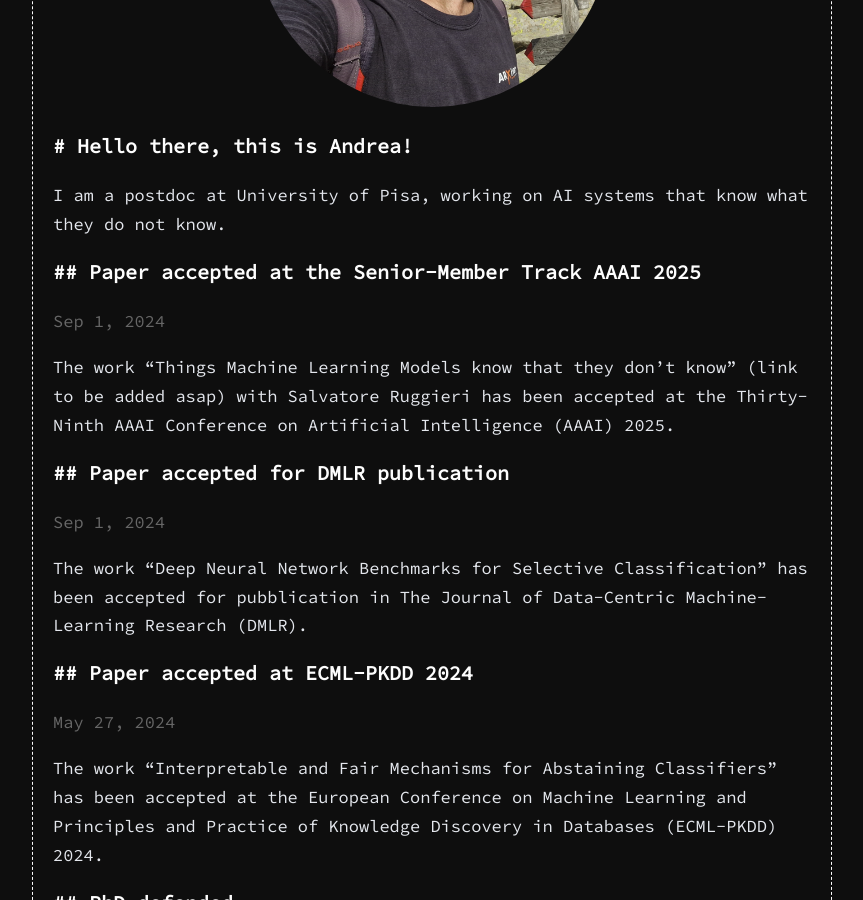
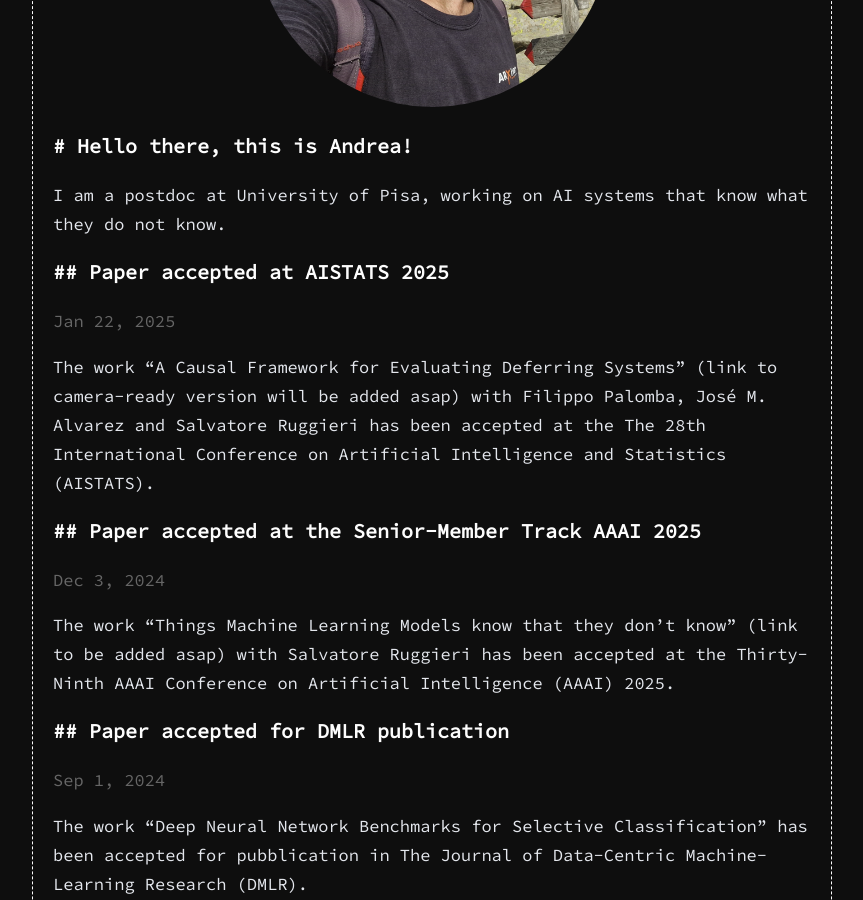
Before and after one commit to andrepugni/andrepugni.github.io, a Jekyll site: the page built from index.html, in a window 1280 px wide and 900 px high, scrolled down 414 px. Shown: the whole window, without its empty margins (208-1071 px from the left). Built offline with Jekyll 4.4.1, drawn with Linux system fonts in a browser that asks for light colours.

Commit message:
Updates 2024/02/13

```diff
--- /dev/null
+++ b/_posts/2025-01-22-paper-accepted-AISTATS-2025.md
@@ -0,0 +1,14 @@
+---
+layout: post
+title:  Paper accepted at AISTATS 2025
+date:   2025-01-22
+---
+
+The work ["A Causal Framework for Evaluating Deferring Systems"]() (link to camera-ready version will be added asap) with Filippo Palomba, José M. Alvarez and Salvatore Ruggieri
+has been accepted at the The 28th International Conference on Artificial Intelligence and Statistics (AISTATS).
+
+This paper proposes a novel framework for evaluating deferring systems, which are ML models that can defer difficult instances to human experts.
+We show that the problem of learning to defer can be naturally framed as a causal inference problem using the potential outcomes framework.
+We provide theoretical results and showcase how to reason on causal effects in our experimental evaluation.
+
+A final thanks to all my amazing co-authors and see you in Mao Khao 🏝️🍹⛱️🌞🌊.
```
Also changed, not shown: Teaching.md (added, +9 -0 lines), _posts/2024-12-03-paper-accepted-AAAI-2025.md (+1 -1 lines), about.md (+5 -2 lines), contact.md (line endings or trailing spaces).
